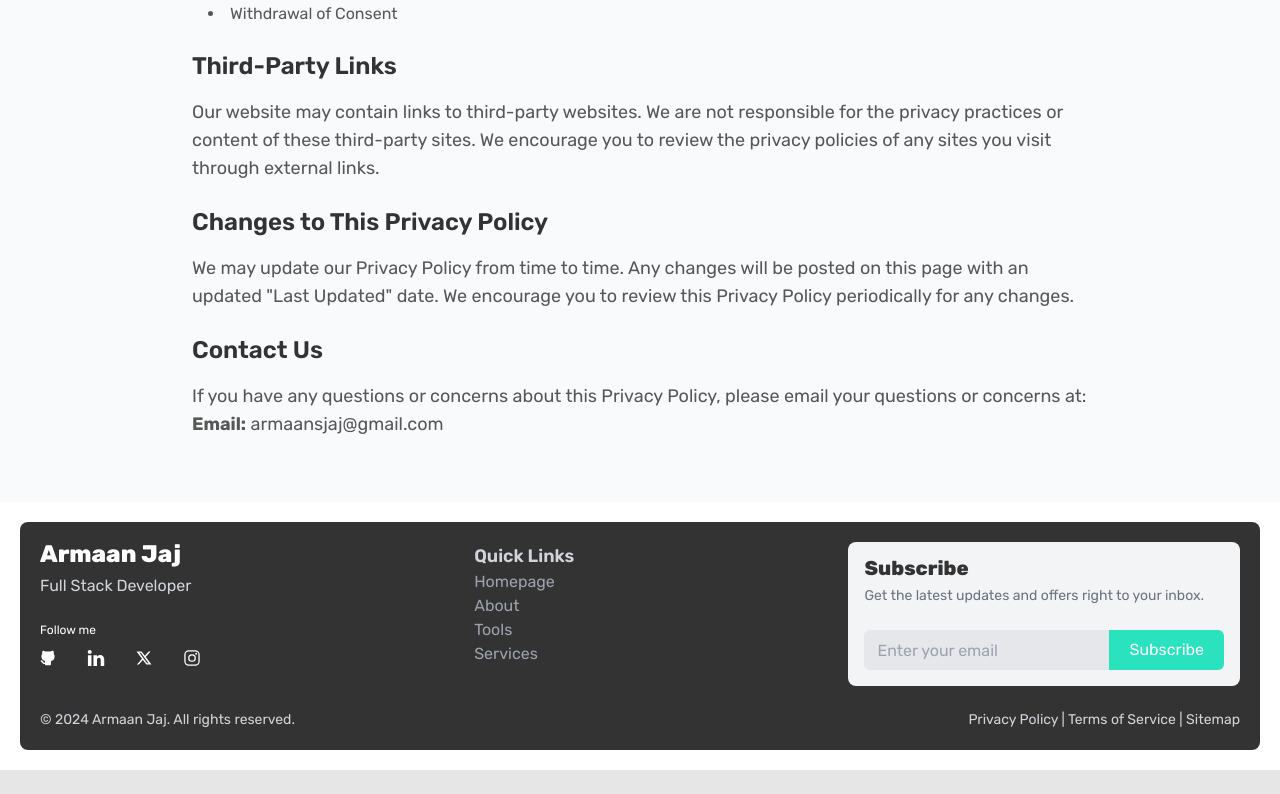
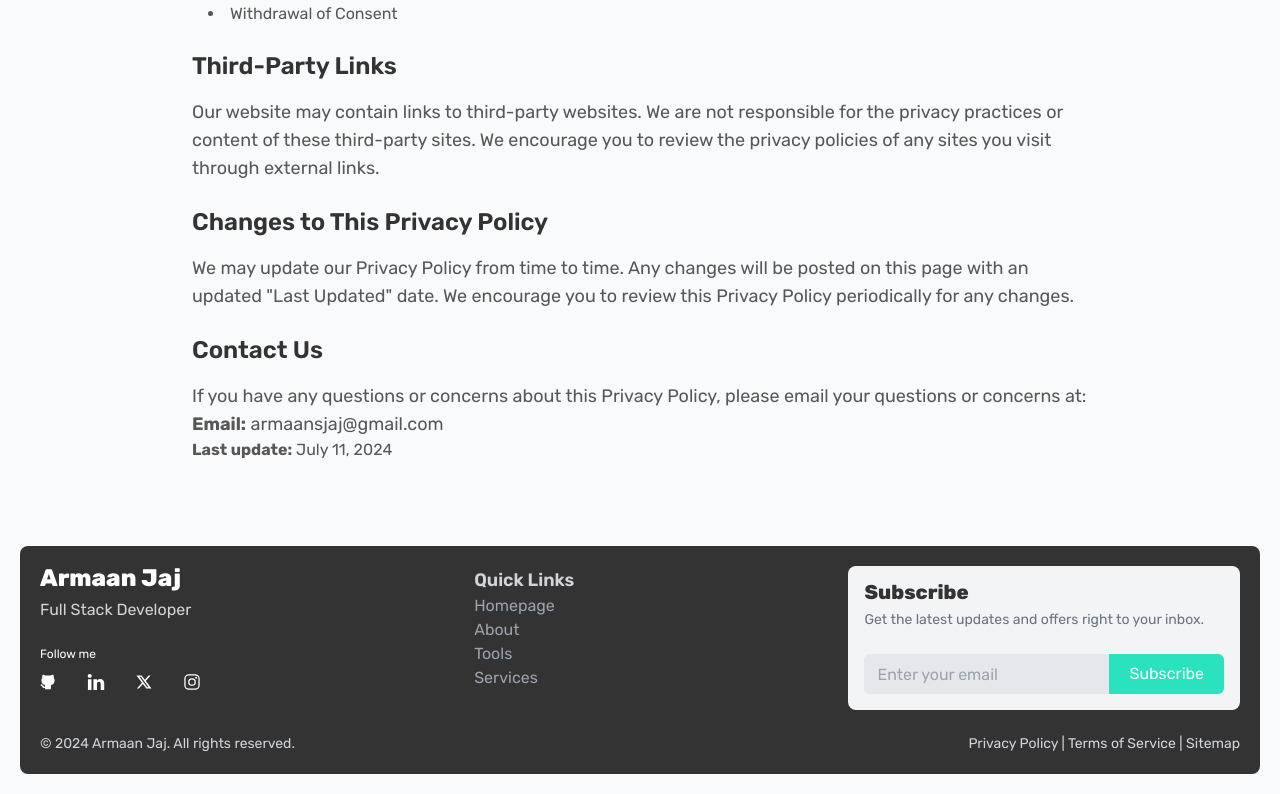
Before and after one commit to monk-27/portfolio, a Next.js app: page /privacy-policy in a window 1280 px wide. Shown: the part 1486-2280 px from the top of the page. Before the commit the page ends 2256 px from the top, so only its background shows below. Built offline with nearby package versions, Linux system fonts and the light colour scheme.

Commit message:
Add last update to Privacy policy
Add a p tag to put last update date under the contact email.

```diff
--- a/src/app/privacy-policy/page.tsx
+++ b/src/app/privacy-policy/page.tsx
@@ -6,7 +6,7 @@ export interface IPrivacyPolicyPageProps {}
 
 export default function PrivacyPolicyPage(props: IPrivacyPolicyPageProps) {
     return (
-        <main className="bg-white">
+        <main className="bg-gray-50">
             <DynamicNavbar title="Privacy Policy" />
             <div className="py-16 px-6 bg-gray-50">
                 <div className="container mx-auto max-w-4xl">
@@ -164,6 +164,7 @@ export default function PrivacyPolicyPage(props: IPrivacyPolicyPageProps) {
                         <p className="text-lg">
                             <strong>Email:</strong> armaansjaj@gmail.com
                         </p>
+                        <p><strong>Last update:</strong> July 11, 2024</p>
                     </section>
                 </div>
             </div>
```
